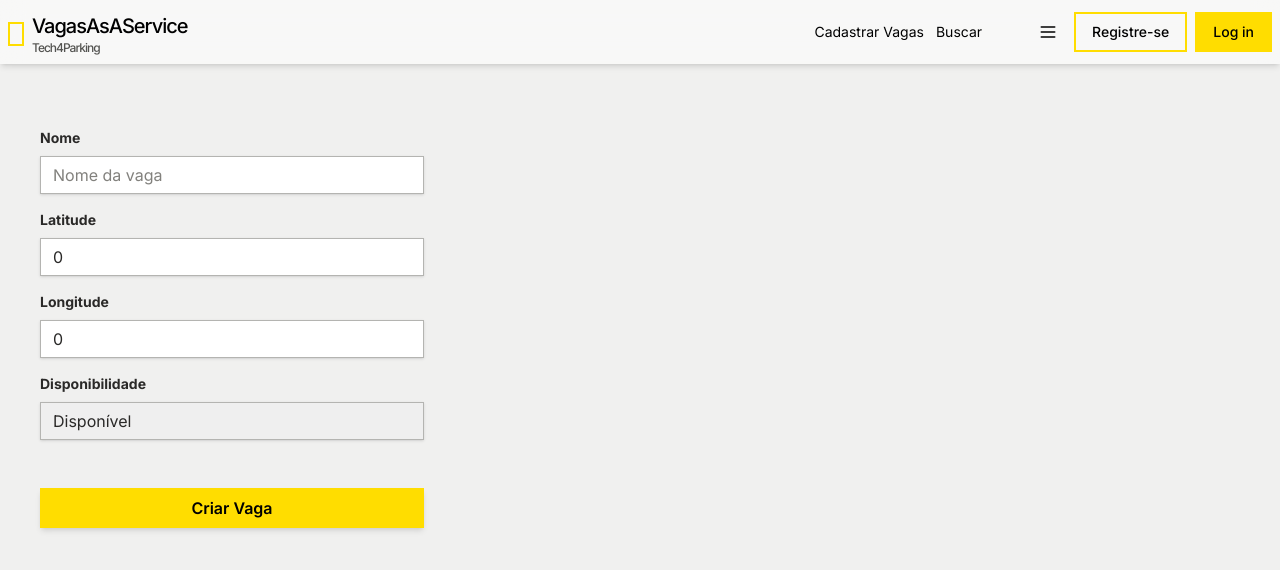
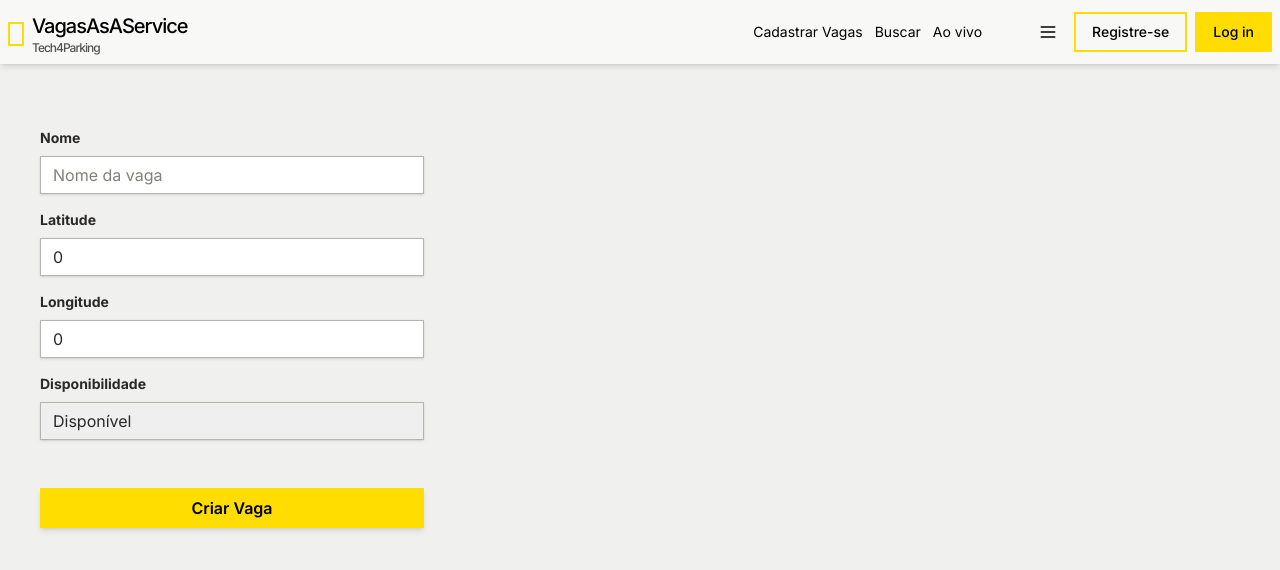
Before and after one commit to tech4parking-org/tech4parking-front, a Next.js app in the folder apps/web/: page /register-spot in a window 1280 px wide. Shown: the top 570 px of the page. Built offline with nearby package versions, Linux system fonts and the light colour scheme.

Commit message:
feat: add live view link to spots menus

```diff
--- a/apps/web/src/app/list-spots/page.tsx
+++ b/apps/web/src/app/list-spots/page.tsx
@@ -10,6 +10,7 @@ import { ListSpotsLayout } from '@/components/templates/ListSpotsLayout'
 const MENUITEMS = [
   { label: 'Cadastrar Vagas', href: '/register-spot' },
   { label: 'Buscar', href: '/search' },
+  { label: 'Ao vivo', href: '/parking' },
 ]
 
 export default function Page() {
--- a/apps/web/src/app/register-spot/page.tsx
+++ b/apps/web/src/app/register-spot/page.tsx
@@ -7,6 +7,7 @@ import { RegisterSpot } from '@/components/templates/RegisterSpot'
 const MENUITEMS = [
     { label: 'Cadastrar Vagas', href: '/register-spot' },
     { label: 'Buscar', href: '/search' },
+    { label: 'Ao vivo', href: '/parking' },
   ]
 
 const CreateSpot = () => {
```
